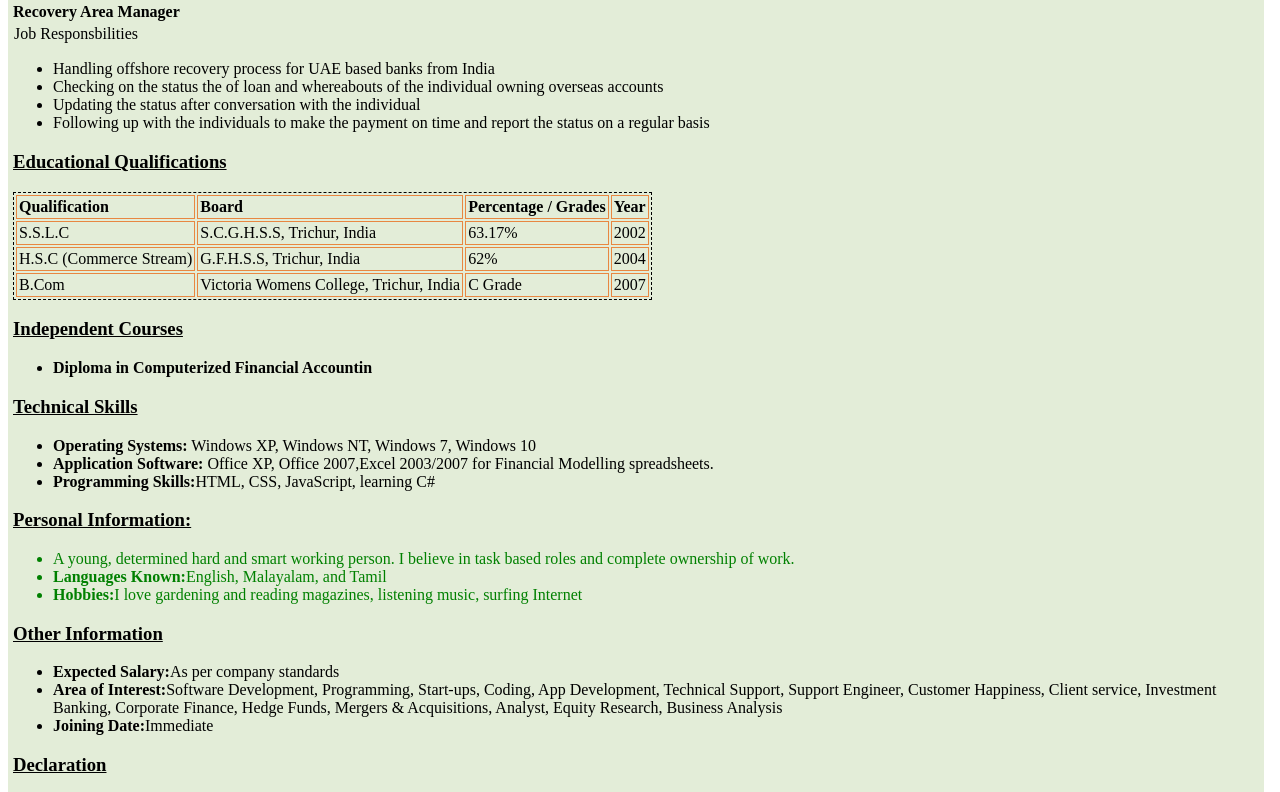
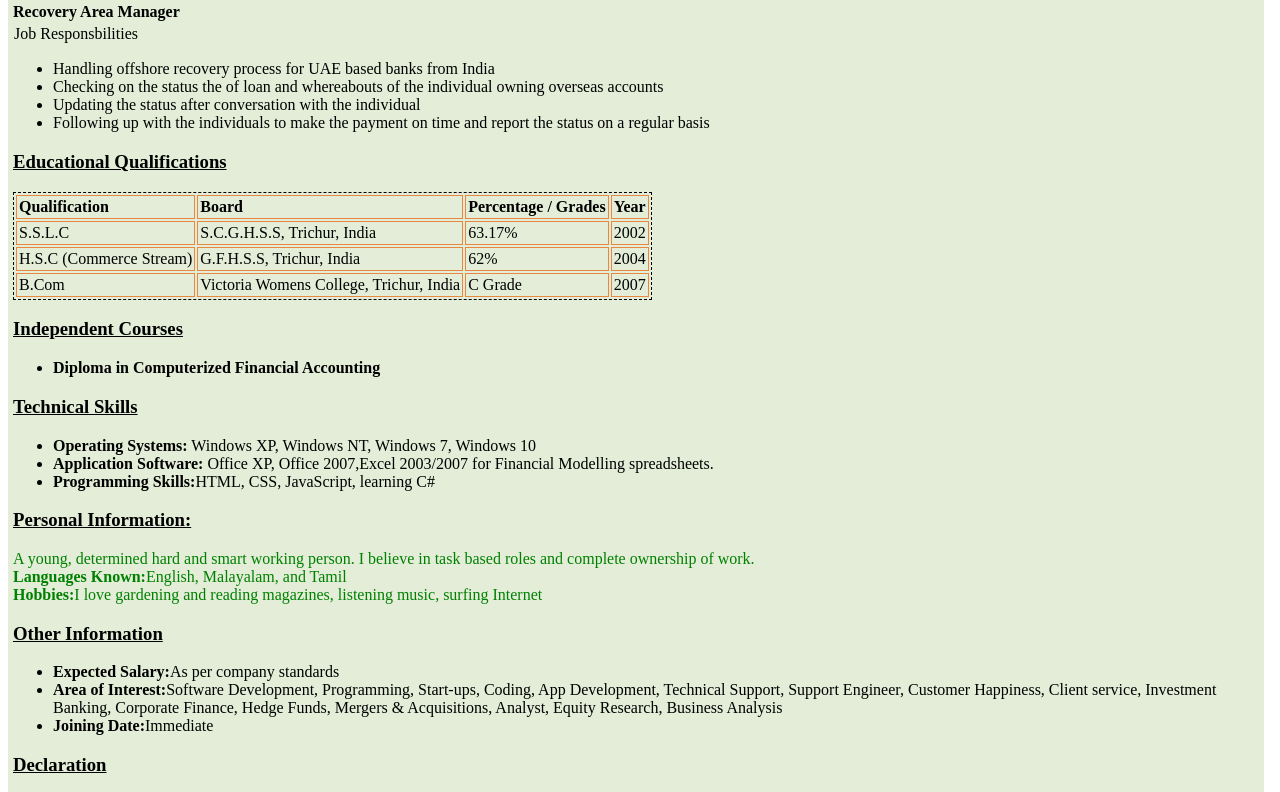
Before and after one commit to soniya1987/js-assignment-4-html-me-something-soniya1987, a website: page index.html in a window 1280 px wide. Shown: the part 445-1237 px from the top of the page. Drawn offline with Linux system fonts and the light colour scheme.

Commit message:
Review comments from KJ

```diff
--- a/index.html
+++ b/index.html
@@ -81,7 +81,7 @@
             <p>
             <ul>
                <li>
-               <span id="course-name">Diploma in Computerized Financial Accountin</li>
+               <span id="course-name">Diploma in Computerized Financial Accounting</li>
             </ul>
          </article>
          <article>
@@ -98,15 +98,12 @@
          </article>
          <article>
             <h3>Personal Information:</h3>
-            <p>
-               <ul id="testP">
-                  <li>
+            <p class="funParagraph">
                   A young, determined hard and smart working person. I believe in task based roles and complete ownership of work.
-                  <li>
-                  <span id="course-name">Languages Known:</span>English, Malayalam, and Tamil</li>
-                  <li>
-                  <span id="course-name">Hobbies:</span>I love gardening and reading magazines, listening music, surfing Internet</li>
-            </ul>
+                  <br />
+                  <strong>Languages Known:</strong>English, Malayalam, and Tamil
+                  <br />
+                  <strong>Hobbies:</strong>I love gardening and reading magazines, listening music, surfing Internet
             </p>
          </article>
          <article>
--- a/styles.css
+++ b/styles.css
@@ -107,7 +107,7 @@ td
     font-weight:bold;
 }
 
-#testP
+.funParagraph
 {
     color: green;
 }
```
